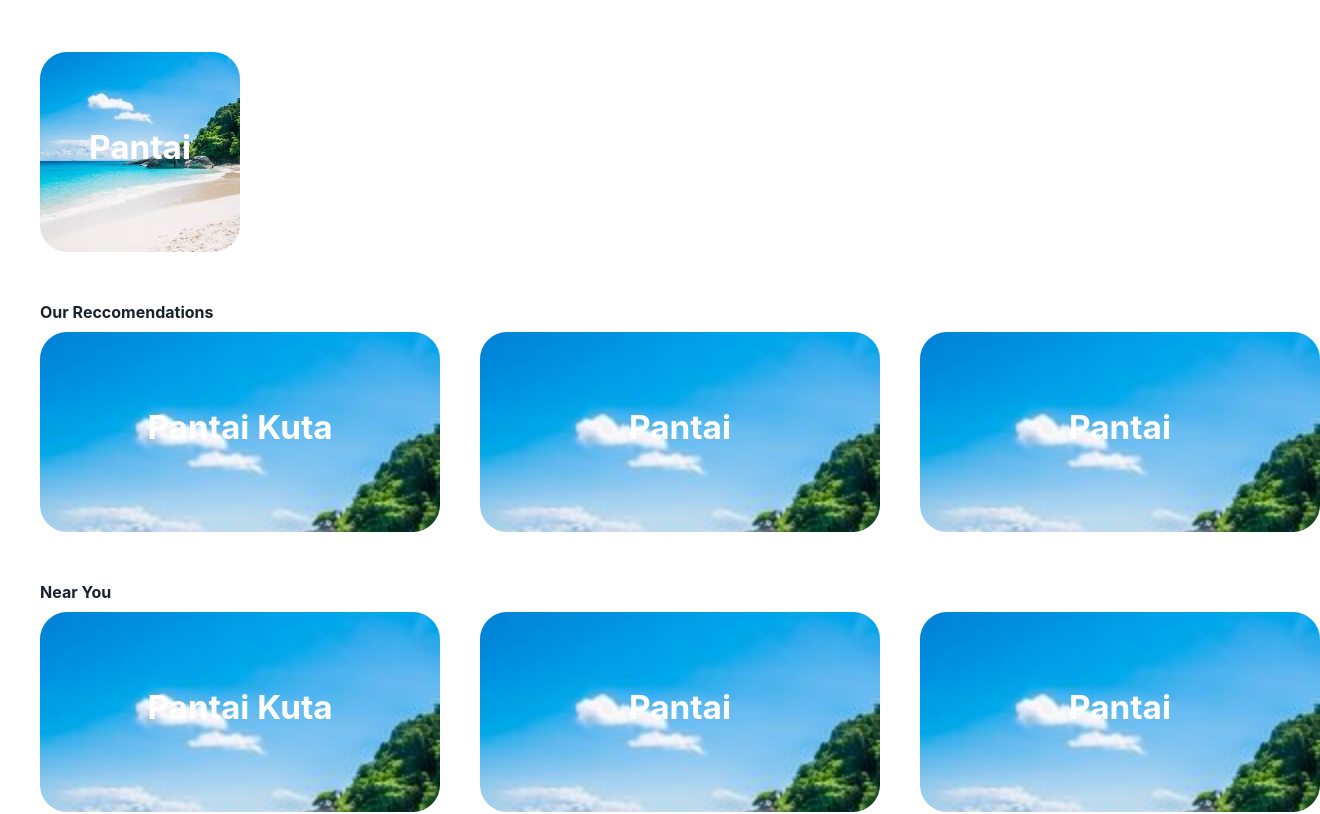
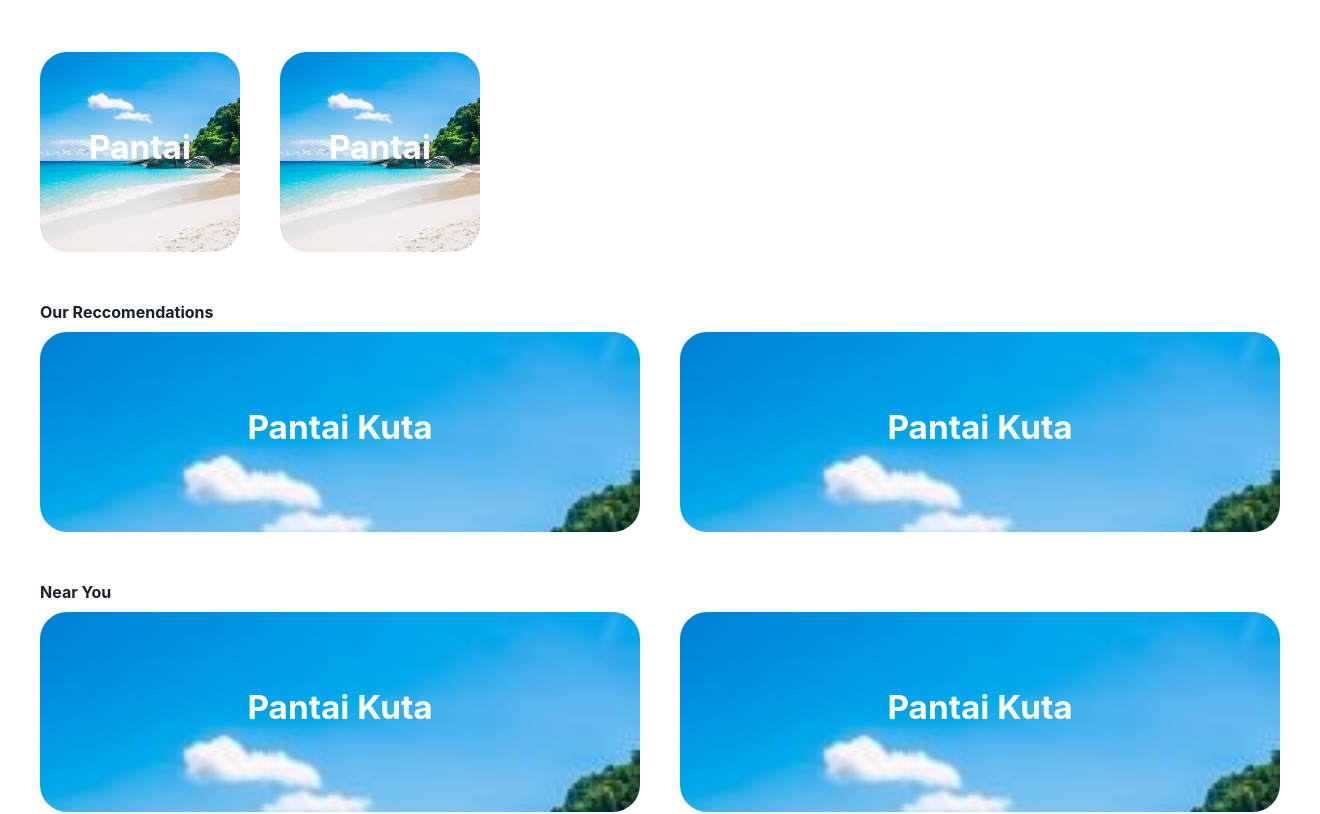
Before and after one commit to fadiyahsutopo/Bangkit2023-PlanC, a React (Create React App) app: page / in a window 1280 px wide. Shown: the part 820-1634 px from the top of the page, 1320 px wide, since content can reach past the window. Built offline with nearby package versions, Linux system fonts and the light colour scheme.

Commit message:
feat: fix multiple item

```diff
--- a/src/ui/component/LongCard/LongCard.jsx
+++ b/src/ui/component/LongCard/LongCard.jsx
@@ -6,7 +6,7 @@ export function LongCard() {
     <>
       <Link to="/place">
         <Box
-          width="400px"
+          minWidth="600px"
           height="200px"
           borderRadius="27px"
           overflow="hidden"
@@ -22,39 +22,6 @@ export function LongCard() {
           </Text>
         </Box>
       </Link>
-      <Box
-        width="400px"
-        height="200px"
-        borderRadius="27px"
-        overflow="hidden"
-        backgroundImage={require("../../../assets/images/beautiful.jpg")}
-        display="flex"
-        justifyContent="center"
-        alignItems="center"
-        backgroundRepeat="no-repeat"
-        backgroundSize="cover"
-      >
-        <Text fontWeight="bold" fontSize="25pt" mb="2" color="white">
-          Pantai
-        </Text>
-      </Box>
-
-      <Box
-        width="400px"
-        height="200px"
-        borderRadius="27px"
-        overflow="hidden"
-        backgroundImage={require("../../../assets/images/beautiful.jpg")}
-        display="flex"
-        justifyContent="center"
-        alignItems="center"
-        backgroundRepeat="no-repeat"
-        backgroundSize="cover"
-      >
-        <Text fontWeight="bold" fontSize="25pt" mb="2" color="white">
-          Pantai
-        </Text>
-      </Box>
     </>
   );
 }
--- a/src/ui/pages/Home/Home.jsx
+++ b/src/ui/pages/Home/Home.jsx
@@ -16,9 +16,11 @@ export function Home() {
       >
         <HStack mb={10} spacing={10}>
           <Category />
+          <Category />
         </HStack>
         <Text fontWeight={"bold"}>Our Reccomendations</Text>
         <HStack alignItems={"flex-start"} spacing={10}>
+          <LongCard />
           <LongCard />
         </HStack>
         <Text fontWeight={"bold"} mt={10}>
@@ -26,6 +28,7 @@ export function Home() {
         </Text>
         <HStack alignItems={"flex-start"} spacing={10}>
           <LongCard />
+          <LongCard />
         </HStack>
       </VStack>
     </Box>
```
